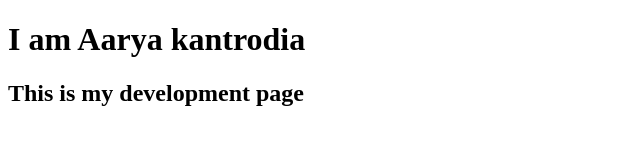
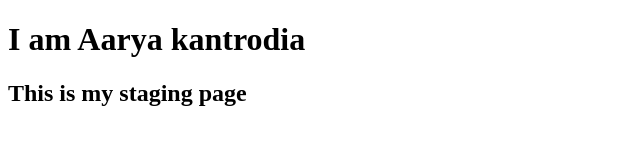
Before and after one commit to Aaryaynk/Aaryayk_202326800035_mid2025, a plain HTML site: page index.html in a window 1280 px wide. Shown: the whole page, without its empty margins (0-640 px from the left). Drawn offline with Linux system fonts and the light colour scheme.

Commit message:
fifth commit

```diff
--- a/index.html
+++ b/index.html
@@ -7,6 +7,6 @@
 </head>
 <body>
     <h1>I am Aarya kantrodia</h1>
-    <h2>This is my development page</h2>
+    <h2>This is my staging page</h2>
 </body>
 </html>
```
